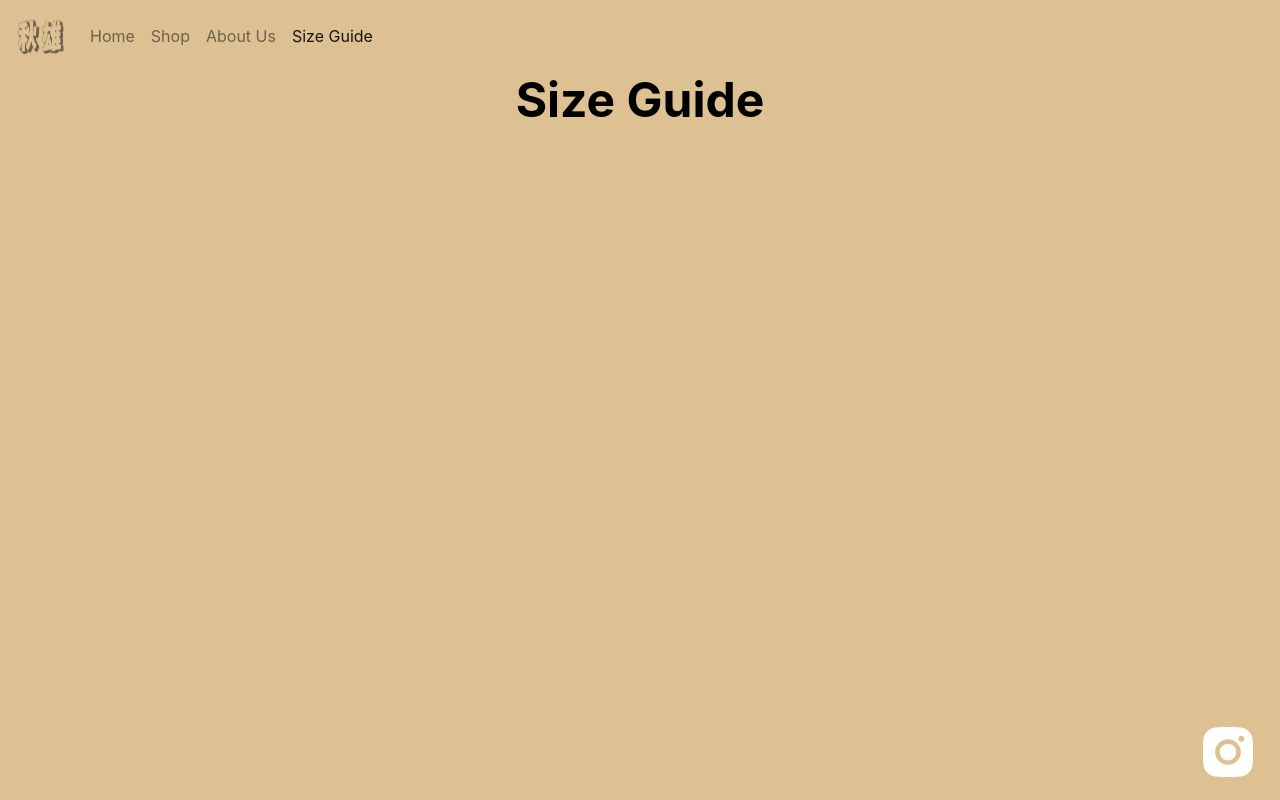
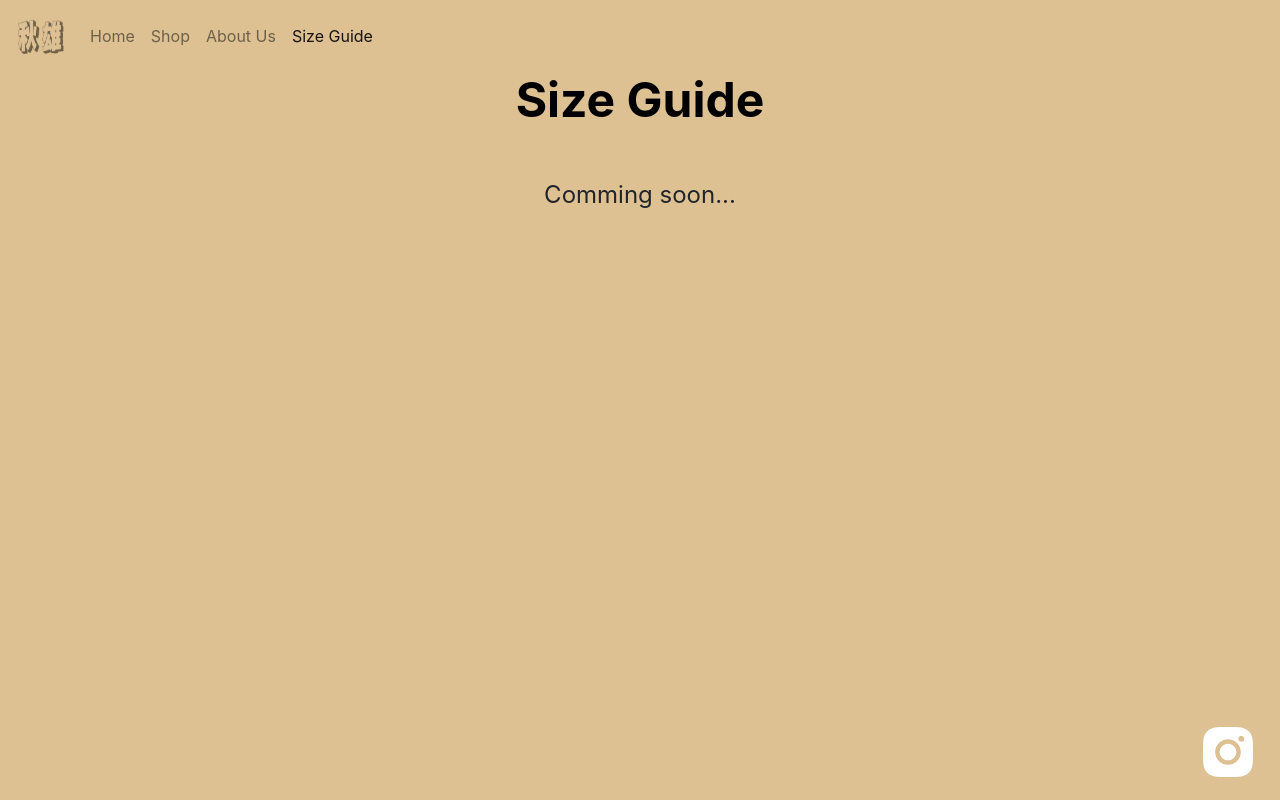
Before and after one commit to Tazmondo/akio-website, a React (Create React App) app in the folder akio-website/: page /sizes in a window 1280 px wide. Built offline with nearby package versions, Linux system fonts and the light colour scheme; no server answers.

Commit message:
Added Comming soon text to size guide page

```diff
--- a/akio-website/src/Components/size-guide/SizeGuide.tsx
+++ b/akio-website/src/Components/size-guide/SizeGuide.tsx
@@ -8,6 +8,11 @@ function SizeGuide() : JSX.Element{
             <h1 className = 'header-text text-center'>
                 Size Guide
             </h1>
+
+
+            <p className = 'description-text text-center mt-5'>
+                Comming soon...
+            </p>
         </div>
 
     );
```
